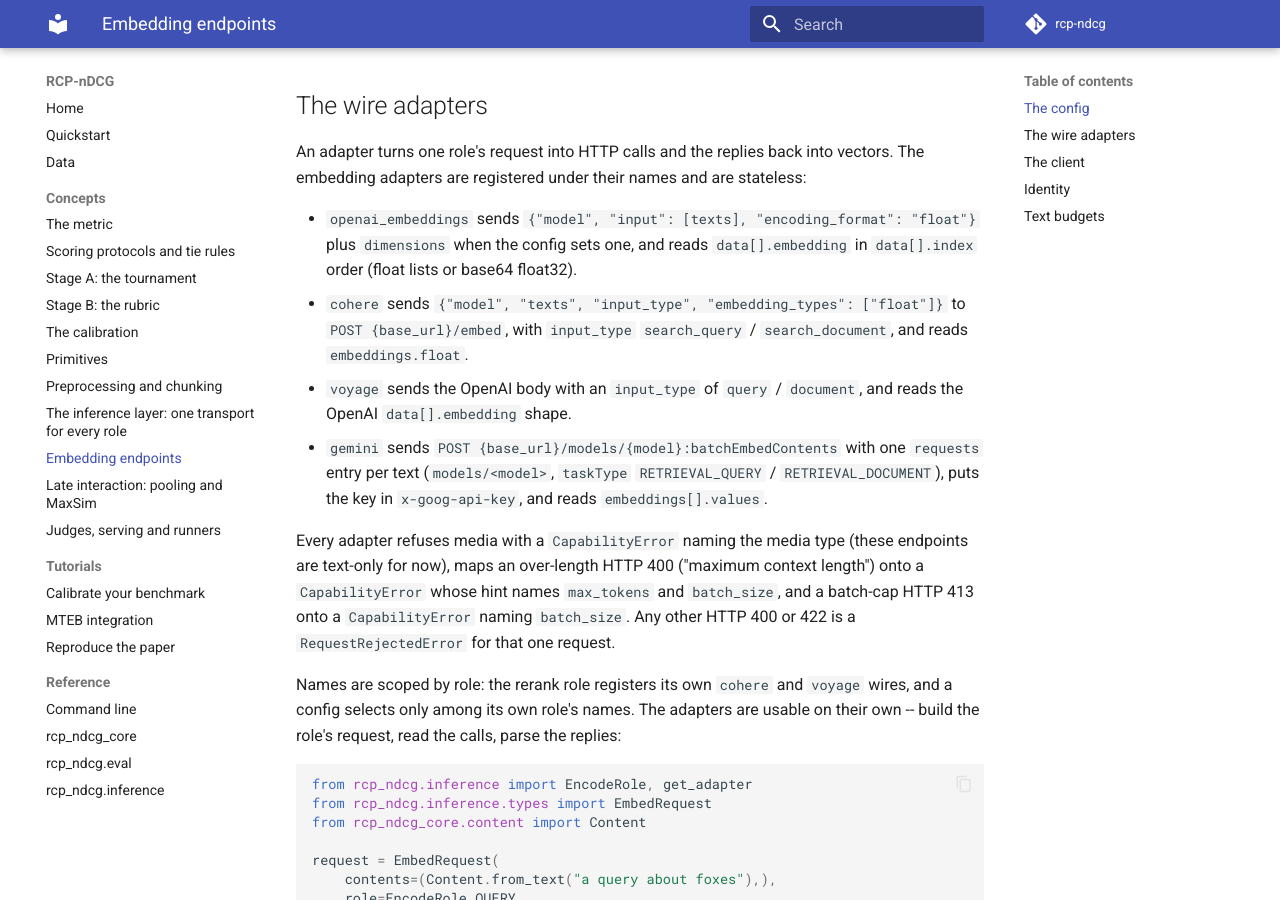
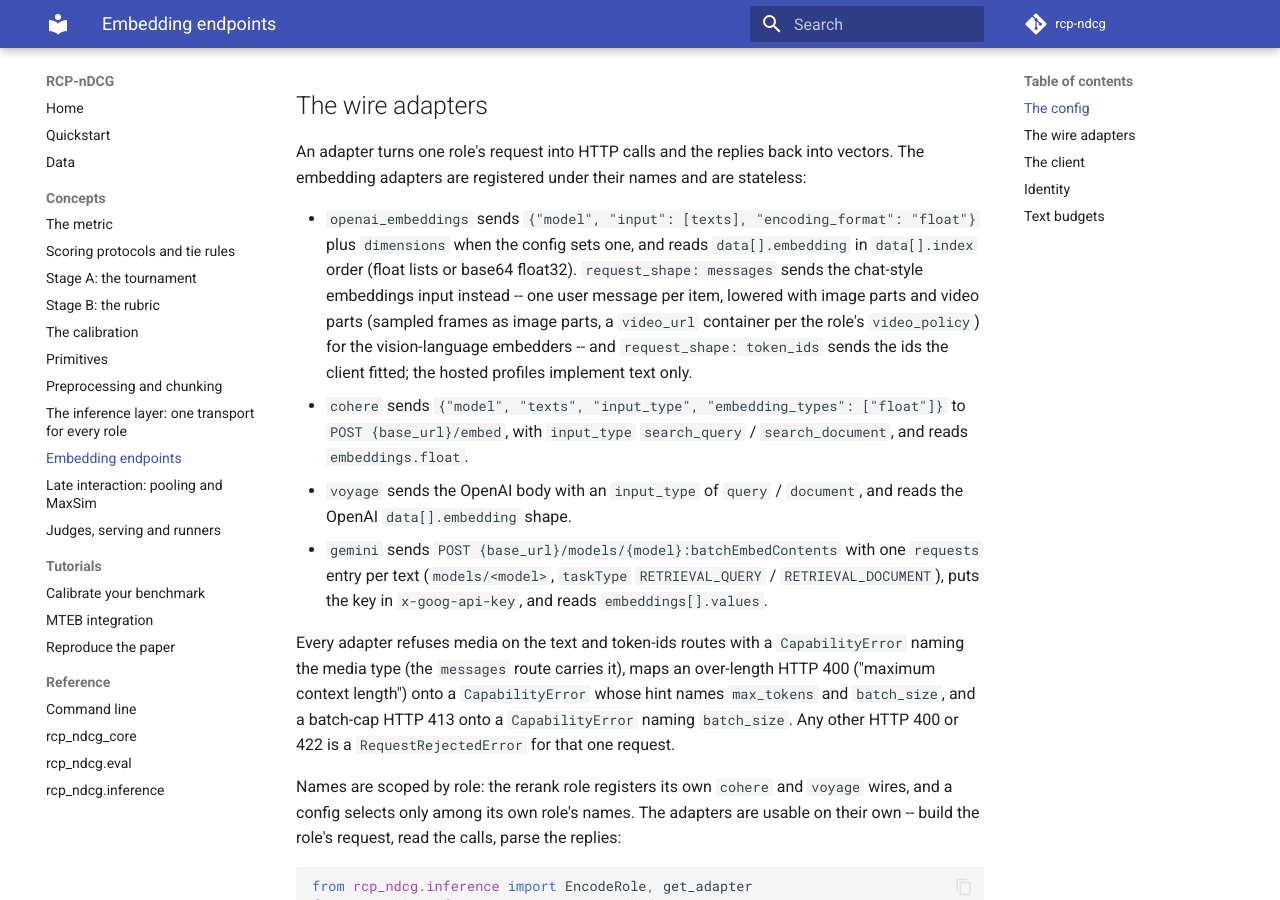
Before and after one commit to cohere-ai/rcp-ndcg, an MkDocs documentation site: the page built from docs/concepts/embeddings.md, in a window 1280 px wide and 900 px high, scrolled down 1422 px. Built offline with MkDocs 1.6.1 and Material for MkDocs 9.7.7, drawn with Linux system fonts in a browser that asks for light colours; comment, search, counter and statistics services are not loaded; some of the changed text lies outside the part shown.

Commit message:
Docs sweep and CHANGELOG for the p1-tail surface
Docs: the per-shape budget and its census rows, the per-shape content
normalisation, last_content, media_sides, empty_query, the messages and
token_ids routes and the video lowering (preprocessing, embeddings,
late-interaction, inference, api/inference). CHANGELOG: the public surface
and fixed entries under Unreleased.

```diff
--- a/docs/concepts/embeddings.md
+++ b/docs/concepts/embeddings.md
@@ -38,6 +38,10 @@
 
 * `openai_embeddings` sends `{"model", "input": [texts], "encoding_format": "float"}` plus `dimensions` when
   the config sets one, and reads `data[].embedding` in `data[].index` order (float lists or base64 float32).
+  `request_shape: messages` sends the chat-style embeddings input instead -- one user message per item,
+  lowered with image parts and video parts (sampled frames as image parts, a `video_url` container per the
+  role's `video_policy`) for the vision-language embedders -- and `request_shape: token_ids` sends the ids
+  the client fitted; the hosted profiles implement text only.
 * `cohere` sends `{"model", "texts", "input_type", "embedding_types": ["float"]}` to `POST {base_url}/embed`,
   with `input_type` `search_query` / `search_document`, and reads `embeddings.float`.
 * `voyage` sends the OpenAI body with an `input_type` of `query` / `document`, and reads the OpenAI
@@ -46,8 +50,8 @@
   (`models/<model>`, `taskType` `RETRIEVAL_QUERY` / `RETRIEVAL_DOCUMENT`), puts the key in `x-goog-api-key`,
   and reads `embeddings[].values`.
 
-Every adapter refuses media with a `CapabilityError` naming the media type (these endpoints are text-only for
-now), maps an over-length HTTP 400 ("maximum context length") onto a `CapabilityError` whose hint names
+Every adapter refuses media on the text and token-ids routes with a `CapabilityError` naming the media type
+(the `messages` route carries it), maps an over-length HTTP 400 ("maximum context length") onto a `CapabilityError` whose hint names
 `max_tokens` and `batch_size`, and a batch-cap HTTP 413 onto a `CapabilityError` naming `batch_size`. Any other
 HTTP 400 or 422 is a `RequestRejectedError` for that one request.
 
@@ -130,7 +134,10 @@
 A self-hosted role config declares its budget explicitly (`tokenizer` + `max_tokens`; a config with one and
 not the other is refused): the client fits every request through the one text-budget mechanism
 (`rcp_ndcg.data.preprocess.fit`), cutting each text at token boundaries of the declared `tokenizer`, with the
-template re-attached around the cut so every anchor survives, and every cut recorded. Never engine-side:
+template re-attached around the cut so every anchor survives, and every cut recorded -- each census row
+naming its shape's budget (`budget_tokens`: the query rows a declared `query_max_tokens`, the document rows
+`max_tokens`). The template can also declare a per-shape content normalisation (`normalize`:
+`"strip"`, `"lowercase"` -- the reference and the engine see the same text). Never engine-side:
 no request asks for truncation, and an over-length HTTP 400 from an engine maps to a `CapabilityError` whose
 hint names `max_tokens` and `batch_size`. A hosted profile may declare only `max_tokens` (its documented
 limit): the content is sent uncut and the limit is recorded as the effective budget (`budget_source:
```
Also changed, not shown: CHANGELOG.md (+58 -0 lines), docs/api/inference.md (+3 -1 lines), 6 other files.
